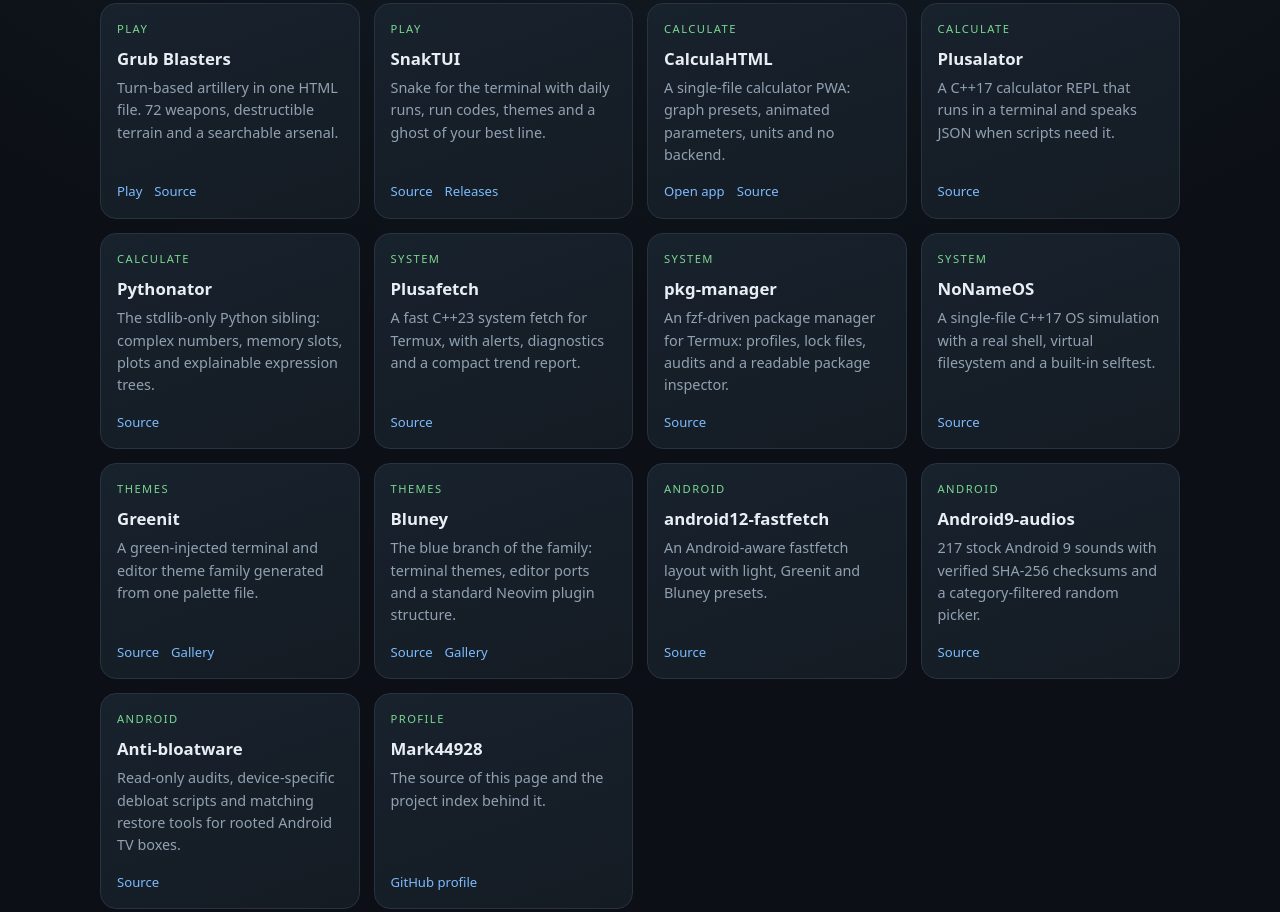
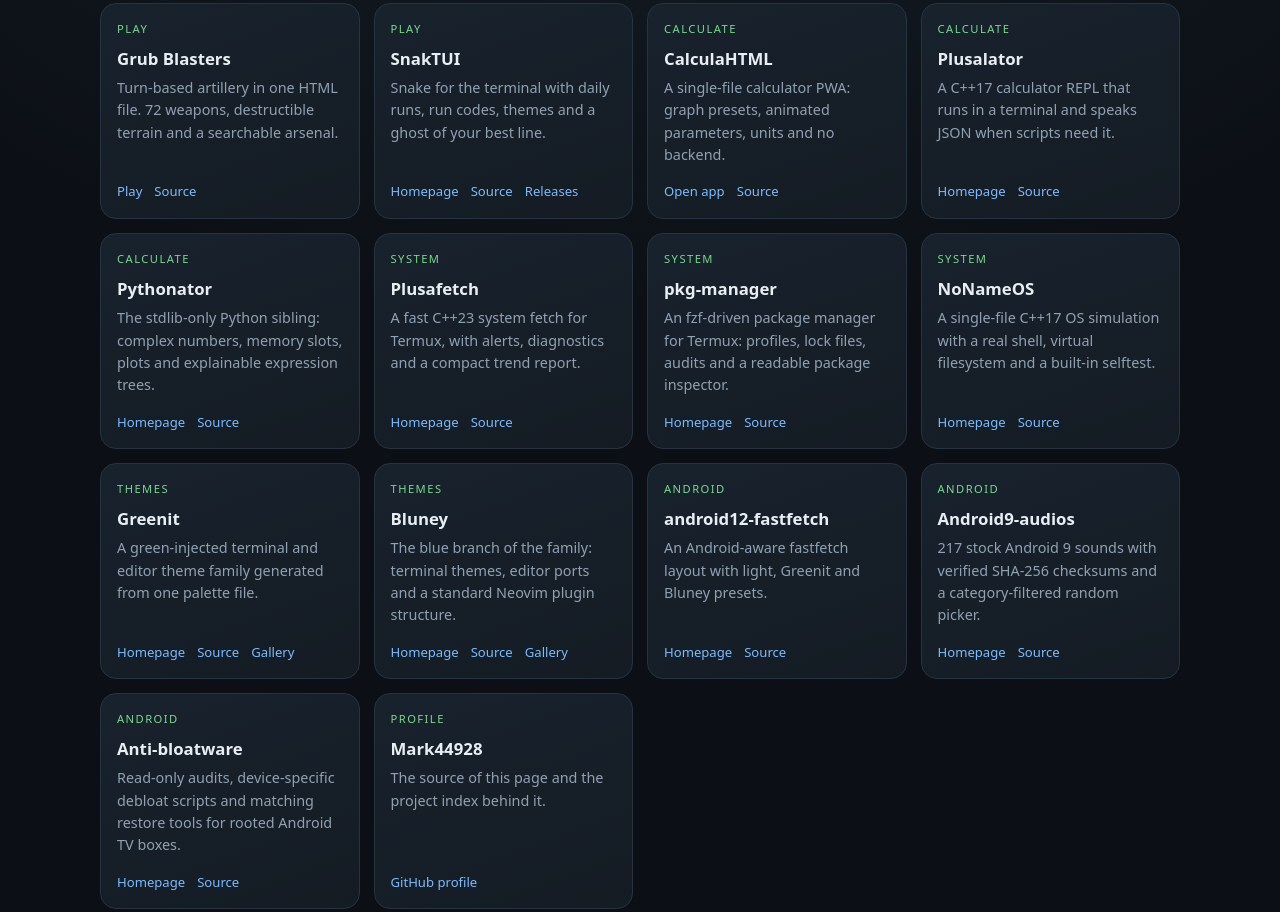
Before and after one commit to Mark44928/Mark44928, a plain HTML site: page index.html in a window 1280 px wide. Shown: the part 450-1362 px from the top of the page. Drawn offline with Linux system fonts and the light colour scheme.

Commit message:
feat: link project homepages

```diff
--- a/index.html
+++ b/index.html
@@ -64,7 +64,7 @@ footer{margin-top:32px;color:var(--muted);font-size:.8rem}
 <div class="eyebrow">Play</div>
 <h2>SnakTUI</h2>
 <p>Snake for the terminal with daily runs, run codes, themes and a ghost of your best line.</p>
-<div class="links"><a href="https://github.com/Mark44928/SnakTUI">Source</a><a href="https://github.com/Mark44928/SnakTUI/releases">Releases</a></div>
+<div class="links"><a href="https://mark44928.github.io/SnakTUI/">Homepage</a><a href="https://github.com/Mark44928/SnakTUI">Source</a><a href="https://github.com/Mark44928/SnakTUI/releases">Releases</a></div>
 </article>
 <article class="card">
 <div class="eyebrow">Calculate</div>
@@ -76,61 +76,61 @@ footer{margin-top:32px;color:var(--muted);font-size:.8rem}
 <div class="eyebrow">Calculate</div>
 <h2>Plusalator</h2>
 <p>A C++17 calculator REPL that runs in a terminal and speaks JSON when scripts need it.</p>
-<div class="links"><a href="https://github.com/Mark44928/Plusalator">Source</a></div>
+<div class="links"><a href="https://mark44928.github.io/Plusalator/">Homepage</a><a href="https://github.com/Mark44928/Plusalator">Source</a></div>
 </article>
 <article class="card">
 <div class="eyebrow">Calculate</div>
 <h2>Pythonator</h2>
 <p>The stdlib-only Python sibling: complex numbers, memory slots, plots and explainable expression trees.</p>
-<div class="links"><a href="https://github.com/Mark44928/Pythonator">Source</a></div>
+<div class="links"><a href="https://mark44928.github.io/Pythonator/">Homepage</a><a href="https://github.com/Mark44928/Pythonator">Source</a></div>
 </article>
 <article class="card">
 <div class="eyebrow">System</div>
 <h2>Plusafetch</h2>
 <p>A fast C++23 system fetch for Termux, with alerts, diagnostics and a compact trend report.</p>
-<div class="links"><a href="https://github.com/Mark44928/Plusafetch">Source</a></div>
+<div class="links"><a href="https://mark44928.github.io/Plusafetch/">Homepage</a><a href="https://github.com/Mark44928/Plusafetch">Source</a></div>
 </article>
 <article class="card">
 <div class="eyebrow">System</div>
 <h2>pkg-manager</h2>
 <p>An fzf-driven package manager for Termux: profiles, lock files, audits and a readable package inspector.</p>
-<div class="links"><a href="https://github.com/Mark44928/Easy-Termux-Package-Manager">Source</a></div>
+<div class="links"><a href="https://mark44928.github.io/Easy-Termux-Package-Manager/">Homepage</a><a href="https://github.com/Mark44928/Easy-Termux-Package-Manager">Source</a></div>
 </article>
 <article class="card">
 <div class="eyebrow">System</div>
 <h2>NoNameOS</h2>
 <p>A single-file C++17 OS simulation with a real shell, virtual filesystem and a built-in selftest.</p>
-<div class="links"><a href="https://github.com/Mark44928/NoNameOS">Source</a></div>
+<div class="links"><a href="https://mark44928.github.io/NoNameOS/">Homepage</a><a href="https://github.com/Mark44928/NoNameOS">Source</a></div>
 </article>
 <article class="card">
 <div class="eyebrow">Themes</div>
 <h2>Greenit</h2>
 <p>A green-injected terminal and editor theme family generated from one palette file.</p>
-<div class="links"><a href="https://github.com/Mark44928/Greenit">Source</a><a href="https://github.com/Mark44928/Greenit/blob/master/gallery.html">Gallery</a></div>
+<div class="links"><a href="https://mark44928.github.io/Greenit/">Homepage</a><a href="https://github.com/Mark44928/Greenit">Source</a><a href="https://github.com/Mark44928/Greenit/blob/master/gallery.html">Gallery</a></div>
 </article>
 <article class="card">
 <div class="eyebrow">Themes</div>
 <h2>Bluney</h2>
 <p>The blue branch of the family: terminal themes, editor ports and a standard Neovim plugin structure.</p>
-<div class="links"><a href="https://github.com/Mark44928/Bluney">Source</a><a href="https://github.com/Mark44928/Bluney/blob/master/gallery.html">Gallery</a></div>
+<div class="links"><a href="https://mark44928.github.io/Bluney/">Homepage</a><a href="https://github.com/Mark44928/Bluney">Source</a><a href="https://github.com/Mark44928/Bluney/blob/master/gallery.html">Gallery</a></div>
 </article>
 <article class="card">
 <div class="eyebrow">Android</div>
 <h2>android12-fastfetch</h2>
 <p>An Android-aware fastfetch layout with light, Greenit and Bluney presets.</p>
-<div class="links"><a href="https://github.com/Mark44928/android12-fastfetch">Source</a></div>
+<div class="links"><a href="https://mark44928.github.io/android12-fastfetch/">Homepage</a><a href="https://github.com/Mark44928/android12-fastfetch">Source</a></div>
 </article>
 <article class="card">
 <div class="eyebrow">Android</div>
 <h2>Android9-audios</h2>
 <p>217 stock Android 9 sounds with verified SHA-256 checksums and a category-filtered random picker.</p>
-<div class="links"><a href="https://github.com/Mark44928/Android9-audios">Source</a></div>
+<div class="links"><a href="https://mark44928.github.io/Android9-audios/">Homepage</a><a href="https://github.com/Mark44928/Android9-audios">Source</a></div>
 </article>
 <article class="card">
 <div class="eyebrow">Android</div>
 <h2>Anti-bloatware</h2>
 <p>Read-only audits, device-specific debloat scripts and matching restore tools for rooted Android TV boxes.</p>
-<div class="links"><a href="https://github.com/Mark44928/Anti-bloatware-list-for-Android-TV-Boxes-and-Sticks-for-rooted">Source</a></div>
+<div class="links"><a href="https://mark44928.github.io/Anti-bloatware-list-for-Android-TV-Boxes-and-Sticks-for-rooted/">Homepage</a><a href="https://github.com/Mark44928/Anti-bloatware-list-for-Android-TV-Boxes-and-Sticks-for-rooted">Source</a></div>
 </article>
 <article class="card">
 <div class="eyebrow">Profile</div>
```
